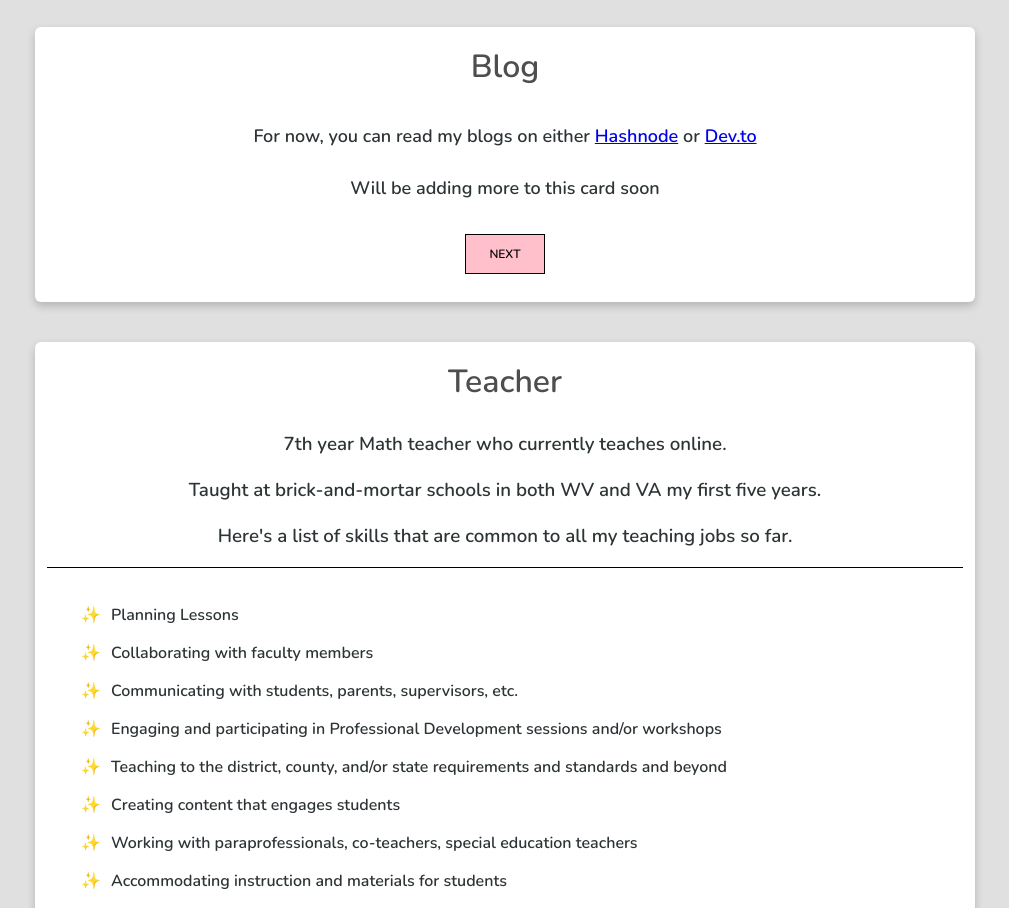
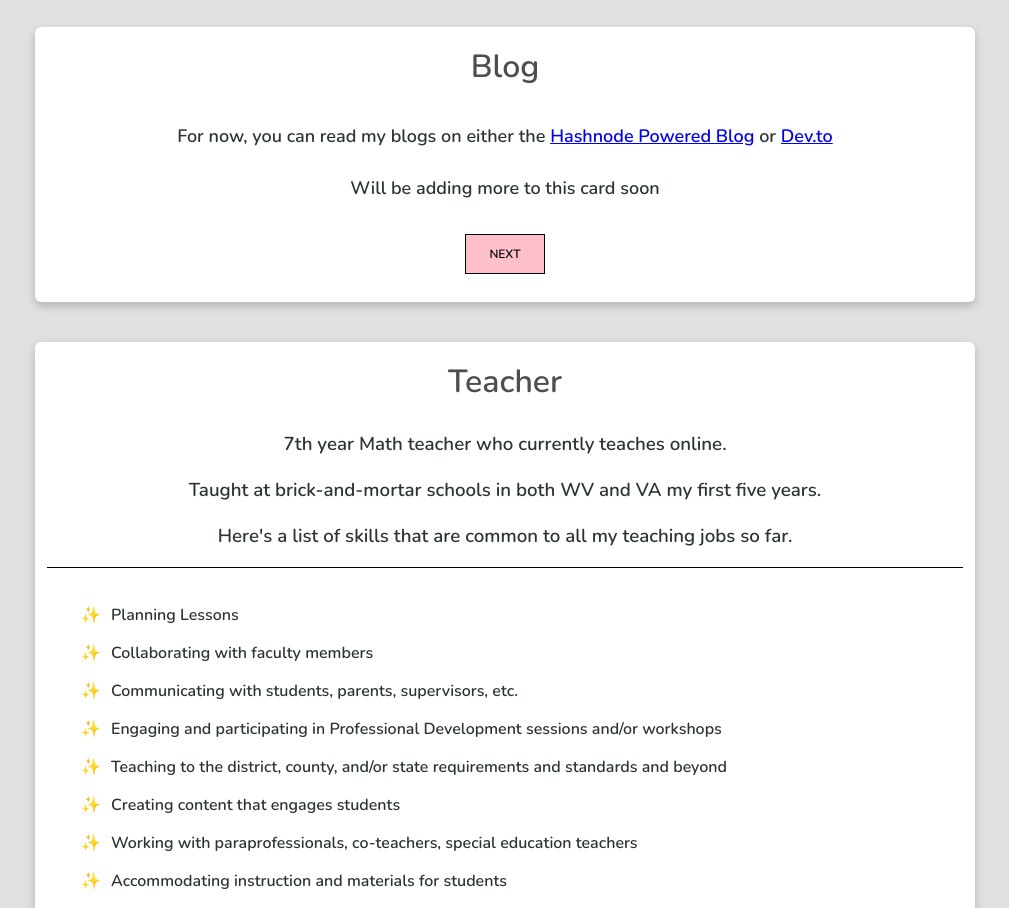
Before and after one commit to ytrkptl/portfolio-app, a React (Create React App) app: page / in a window 1280 px wide. Shown: the part 2940-3848 px from the top of the page, without its empty margins (135-1144 px from the left). Built offline with nearby package versions, Linux system fonts and the light colour scheme; no server answers.

Commit message:
updated link to Blog

```diff
--- a/src/components/IndividualCards/Blog/Blog.js
+++ b/src/components/IndividualCards/Blog/Blog.js
@@ -7,13 +7,13 @@ const Blog = ({ title, id, cardNum }) => {
   return (
     <CustomCard3 id={id} cardNum={cardNum} title={title}>
       <p className="blogPara1">
-        For now, you can read my blogs on either{" "}
+        For now, you can read my blogs on either the{" "}
         <a
-          href="https://yatrik.hashnode.dev/"
+          href="https://blog.yatrik.dev/"
           target="_blank"
           rel="noopener noreferrer"
         >
-          Hashnode
+          Hashnode Powered Blog
         </a>{" "}
         or{" "}
         <a
```
